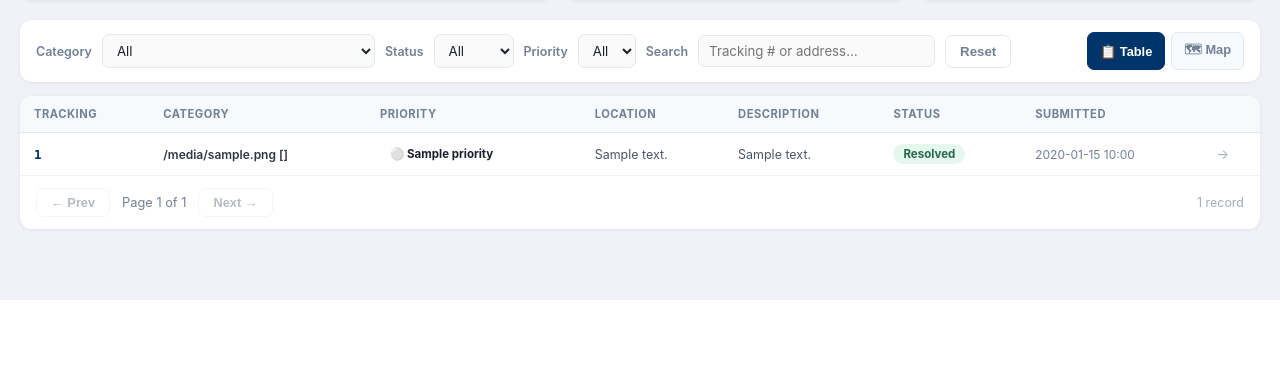
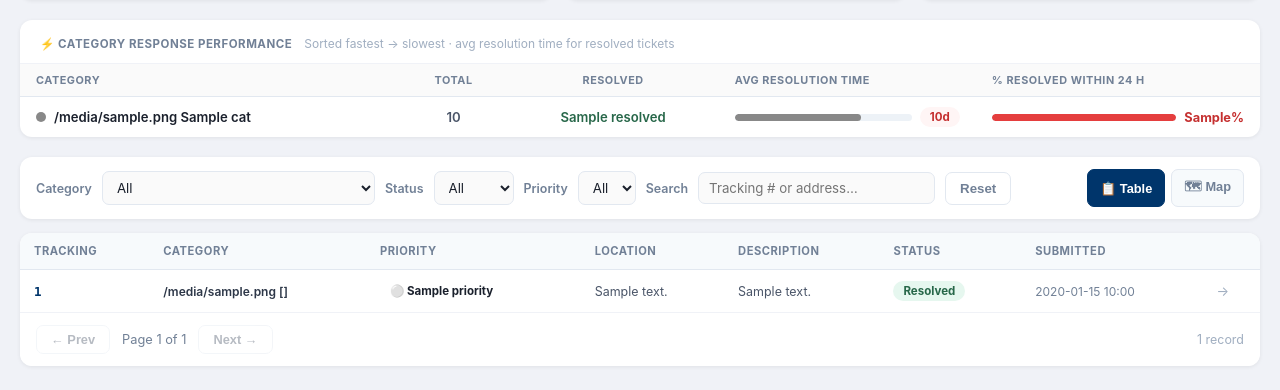
Before and after one commit to smithar106/newhaven-311, a Flask app: template templates/admin.html in a window 1280 px wide. Shown: the part 500-890 px from the top of the page. Before the commit the page ends 800 px from the top, so only its background shows below. Run offline with Flask 3, Linux system fonts and the light colour scheme; the template is opened without the code that fills it: most values are stand-ins (such as "Sample title", 1, 10 or a date in 2020); some libraries are stand-ins or nearby versions.

Commit message:
Add category response performance table to admin dashboard
Shows avg resolution time and % resolved within 24h per category,
sorted fastest to slowest with color-coded badges and inline bars.

Co-Authored-By: Claude Sonnet 4.6 <noreply@anthropic.com>

```diff
--- a/app.py
+++ b/app.py
@@ -449,6 +449,34 @@ def admin():
     status_chart_values = [status_counts[k] for k in status_chart_labels]
     status_chart_colors = [STATUS_COLORS.get(k, '#4A5568') for k in status_chart_labels]
 
+    # ── per-category performance ───────────────────────────────────────────────
+    cat_perf = []
+    for label, total_ct in Counter(s['category_label'] for s in submissions).most_common():
+        cat_obj  = next((c for c in CATEGORIES if c['label'] == label), None)
+        cat_subs = [s for s in submissions if s['category_label'] == label]
+        times, within_24h = [], 0
+        for s in cat_subs:
+            if s['status'] in ('Resolved', 'Closed') and s.get('updated_at') and s.get('created_at'):
+                try:
+                    c_dt = datetime.fromisoformat(str(s['created_at'])[:19])
+                    u_dt = datetime.fromisoformat(str(s['updated_at'])[:19])
+                    d = (u_dt - c_dt).total_seconds() / 86400
+                    if d >= 0:
+                        times.append(d)
+                        if d <= 1: within_24h += 1
+                except Exception:
+                    pass
+        cat_perf.append({
+            'label':    label,
+            'icon':     cat_obj['icon']  if cat_obj else '📋',
+            'color':    cat_obj['color'] if cat_obj else '#4A5568',
+            'total':    total_ct,
+            'resolved': sum(1 for s in cat_subs if s['status'] in ('Resolved', 'Closed')),
+            'avg_days': round(sum(times) / len(times), 1) if times else None,
+            'pct_24h':  round(within_24h / total_ct * 100) if total_ct else 0,
+        })
+    cat_perf.sort(key=lambda x: (x['avg_days'] is None, x['avg_days'] or 0))
+
     return render_template('admin.html',
         submissions         = submissions,
         total               = len(submissions),
@@ -467,6 +495,7 @@ def admin():
         categories          = CATEGORIES,
         statuses            = STATUSES,
         priorities          = PRIORITIES,
+        cat_perf            = cat_perf,
         city                = CITY_NAME,
     )
 
--- a/templates/admin.html
+++ b/templates/admin.html
@@ -102,8 +102,31 @@ tr:last-child td{border-bottom:none}
 .pg-info{font-size:.8rem;color:#718096;margin:0 4px}
 .pg-count{margin-left:auto;font-size:.78rem;color:#A0AEC0}
 
+/* ── category performance table ── */
+.perf-card{background:#fff;border-radius:12px;box-shadow:0 1px 4px rgba(0,0,0,.07);margin-bottom:20px;overflow:hidden}
+.perf-card-header{padding:16px 20px 12px;border-bottom:1px solid #F0F2F7;display:flex;align-items:baseline;gap:12px}
+.perf-card-header h3{font-size:.72rem;font-weight:700;text-transform:uppercase;letter-spacing:.5px;color:#718096}
+.perf-card-header span{font-size:.75rem;color:#A0AEC0}
+.perf-table{width:100%;border-collapse:collapse;font-size:.82rem}
+.perf-table th{padding:9px 16px;text-align:left;font-size:.68rem;font-weight:700;text-transform:uppercase;letter-spacing:.5px;color:#718096;border-bottom:1px solid #E2E8F0;white-space:nowrap;background:#FAFAFA}
+.perf-table th.center{text-align:center}
+.perf-table td{padding:10px 16px;border-bottom:1px solid #F0F2F7;vertical-align:middle}
+.perf-table tr:last-child td{border-bottom:none}
+.perf-cat{display:flex;align-items:center;gap:8px;font-weight:600;color:#1A202C}
+.perf-cat-dot{width:10px;height:10px;border-radius:50%;flex-shrink:0}
+.perf-bar-wrap{display:flex;align-items:center;gap:8px}
+.perf-bar-track{flex:1;height:7px;background:#EDF2F7;border-radius:20px;overflow:hidden;min-width:60px}
+.perf-bar-fill{height:100%;border-radius:20px}
+.perf-val{font-size:.8rem;font-weight:700;white-space:nowrap;min-width:36px}
+.perf-badge{display:inline-block;border-radius:20px;padding:3px 10px;font-size:.72rem;font-weight:700;text-align:center}
+.perf-fast{background:#E6F7EF;color:#276749}
+.perf-med{background:#FFFBEB;color:#B7791F}
+.perf-slow{background:#FFF5F5;color:#C53030}
+.perf-none{background:#F7FAFC;color:#A0AEC0}
+td.center{text-align:center}
+
 @media(max-width:1100px){.charts-row{grid-template-columns:1fr 1fr}}
-@media(max-width:768px){.stats-row{grid-template-columns:repeat(3,1fr)}.charts-row{grid-template-columns:1fr}.table-wrap{overflow-x:auto}.nav-links{display:none}}
+@media(max-width:768px){.stats-row{grid-template-columns:repeat(3,1fr)}.charts-row{grid-template-columns:1fr}.table-wrap{overflow-x:auto}.nav-links{display:none}.perf-bar-track{display:none}}
 @media(max-width:480px){.stats-row{grid-template-columns:1fr 1fr}}
 </style>
 </head>
@@ -174,6 +197,68 @@ tr:last-child td{border-bottom:none}
       <div class="chart-wrap donut-wrap"><canvas id="chart-donut"></canvas></div>
     </div>
   </div>
+
+  <!-- Category Performance -->
+  {% if cat_perf %}
+  <div class="perf-card">
+    <div class="perf-card-header">
+      <h3>⚡ Category Response Performance</h3>
+      <span>Sorted fastest → slowest · avg resolution time for resolved tickets</span>
+    </div>
+    <div style="overflow-x:auto">
+    <table class="perf-table">
+      <thead>
+        <tr>
+          <th>Category</th>
+          <th class="center">Total</th>
+          <th class="center">Resolved</th>
+          <th>Avg Resolution Time</th>
+          <th>% Resolved within 24 h</th>
+        </tr>
+      </thead>
+      <tbody>
+        {% for cat in cat_perf %}
+        {% if cat.avg_days is not none %}
+          {% if cat.avg_days <= 1 %}{% set tier = 'fast' %}
+          {% elif cat.avg_days <= 5 %}{% set tier = 'med' %}
+          {% else %}{% set tier = 'slow' %}{% endif %}
+        {% else %}{% set tier = 'none' %}{% endif %}
+        <tr>
+          <td>
+            <div class="perf-cat">
+              <span class="perf-cat-dot" style="background:{{ cat.color }}"></span>
+              {{ cat.icon }} {{ cat.label }}
+            </div>
+          </td>
+          <td class="center" style="color:#4A5568;font-weight:600">{{ cat.total }}</td>
+          <td class="center" style="color:#276749;font-weight:600">{{ cat.resolved }}</td>
+          <td>
+            {% if cat.avg_days is not none %}
+            <div class="perf-bar-wrap">
+              <div class="perf-bar-track">
+                <div class="perf-bar-fill" style="width:{{ [cat.avg_days / 14 * 100, 100] | min }}%;background:{{ cat.color }}"></div>
+              </div>
+              <span class="perf-badge perf-{{ tier }}">{{ cat.avg_days }}d</span>
+            </div>
+            {% else %}
+            <span class="perf-badge perf-none">No data</span>
+            {% endif %}
+          </td>
+          <td>
+            <div class="perf-bar-wrap">
+              <div class="perf-bar-track">
+                <div class="perf-bar-fill" style="width:{{ cat.pct_24h }}%;background:{% if cat.pct_24h >= 50 %}#38A169{% elif cat.pct_24h >= 20 %}#D69E2E{% else %}#E53E3E{% endif %}"></div>
+              </div>
+              <span class="perf-val" style="color:{% if cat.pct_24h >= 50 %}#276749{% elif cat.pct_24h >= 20 %}#B7791F{% else %}#C53030{% endif %}">{{ cat.pct_24h }}%</span>
+            </div>
+          </td>
+        </tr>
+        {% endfor %}
+      </tbody>
+    </table>
+    </div>
+  </div>
+  {% endif %}
 
   <!-- Filters -->
   <div class="filters">
```
